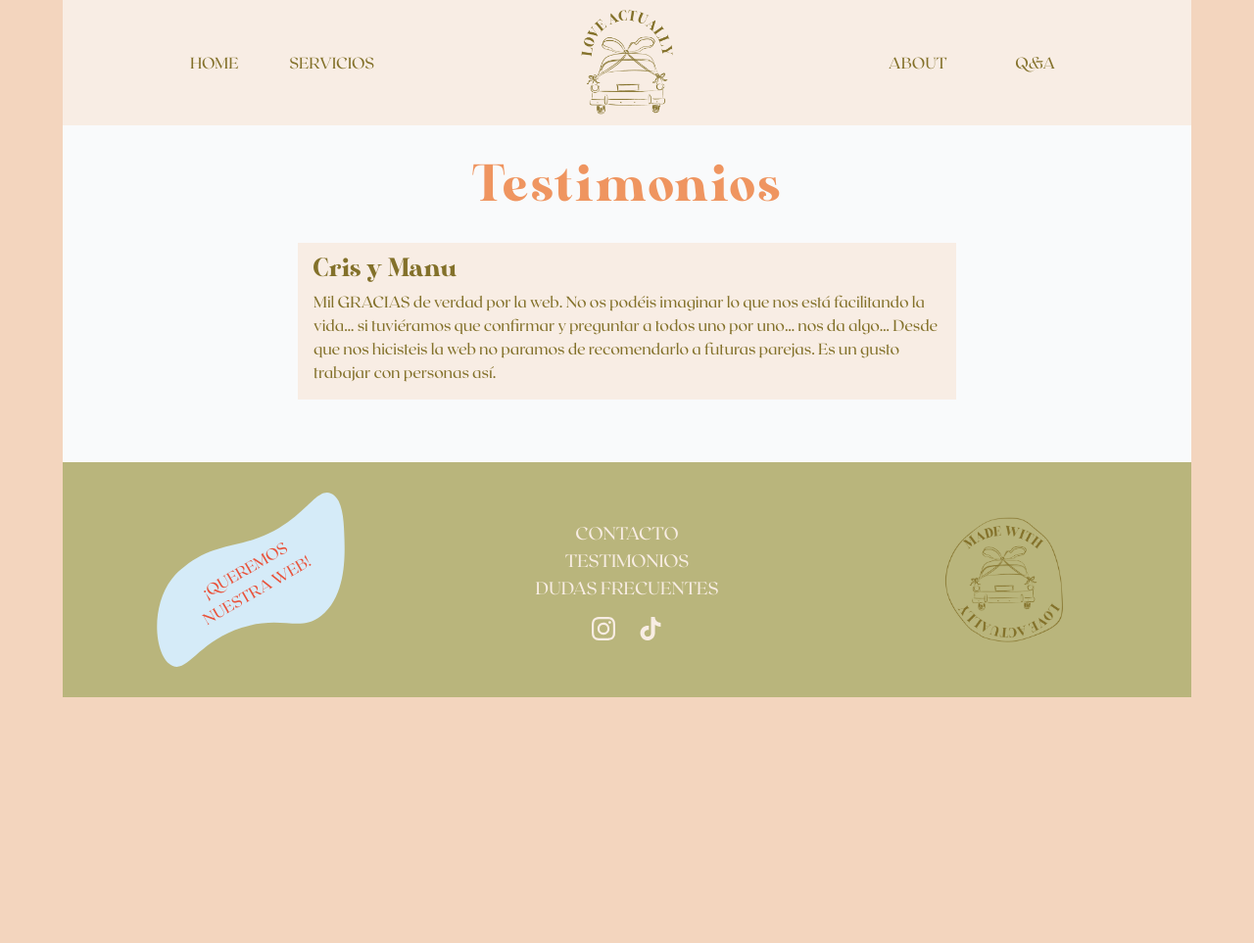
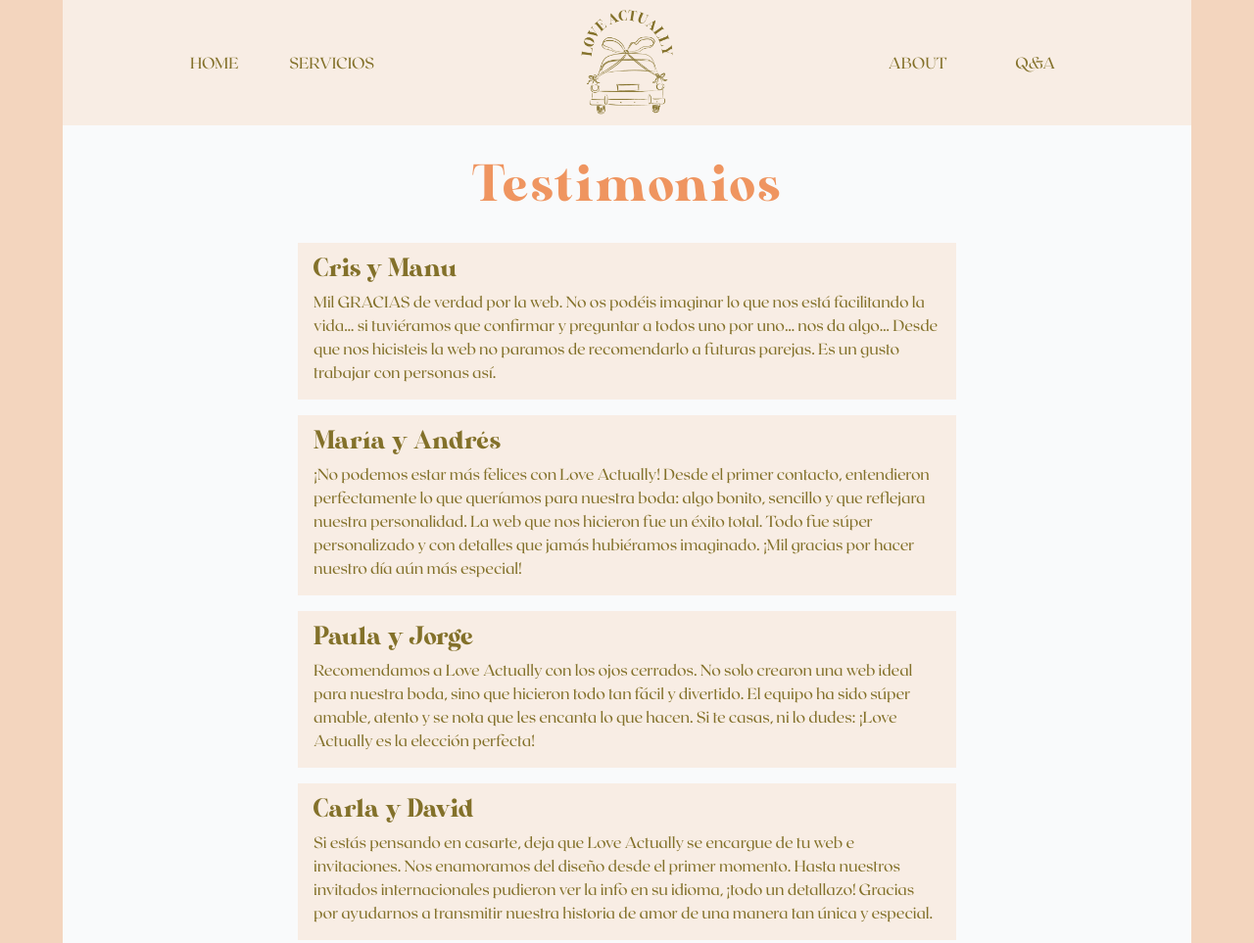
Before and after one commit to soyjaimefm/loveActually-web, an Astro site: page /testimonios in a window 1280 px wide. Shown: the top 963 px of the page at 98% size. Before the commit the page ends 800 px from the top, so only its background shows below. Built offline with nearby package versions, Linux system fonts and the light colour scheme; Astro itself is replaced by a stand-in of ours.

Commit message:
Added more reviews

```diff
--- a/src/config/text.js
+++ b/src/config/text.js
@@ -53,6 +53,29 @@
     question: `¿LA WEB SEGUIRÁ ACTIVA DESPUÉS DE LA BODA?`,
     answer: `Esta será una de las preguntas que os haremos cuando hablemos, es a vuestra elección.`
   }
-]
+];
 
-export {text, qaText};
+const reviewsText = [
+  {
+    title: 'Cris y Manu',
+    text: 'Mil GRACIAS de verdad por la web. No os podéis imaginar lo que nos está facilitando la vida… si tuviéramos que confirmar y preguntar a todos uno por uno… nos da algo… Desde que nos hicisteis la web no paramos de recomendarlo a futuras parejas. Es un gusto trabajar con personas así.'
+  },
+  {
+    title: 'María y Andrés',
+    text: '¡No podemos estar más felices con Love Actually! Desde el primer contacto, entendieron perfectamente lo que queríamos para nuestra boda: algo bonito, sencillo y que reflejara nuestra personalidad. La web que nos hicieron fue un éxito total. Todo fue súper personalizado y con detalles que jamás hubiéramos imaginado. ¡Mil gracias por hacer nuestro día aún más especial!'
+  },
+  {
+    title: 'Paula y Jorge',
+    text: 'Recomendamos a Love Actually con los ojos cerrados. No solo crearon una web ideal para nuestra boda, sino que hicieron todo tan fácil y divertido. El equipo ha sido súper amable, atento y se nota que les encanta lo que hacen. Si te casas, ni lo dudes: ¡Love Actually es la elección perfecta!'
+  },
+  {
+    title: 'Carla y David',
+    text: 'Si estás pensando en casarte, deja que Love Actually se encargue de tu web e invitaciones. Nos enamoramos del diseño desde el primer momento. Hasta nuestros invitados internacionales pudieron ver la info en su idioma, ¡todo un detallazo! Gracias por ayudarnos a transmitir nuestra historia de amor de una manera tan única y especial.'
+  },
+  // {
+  //   title: 'Sofía y Alex',
+  //   text: 'Love Actually salvó nuestras vidas en el caos de la planificación de la boda. No teníamos ni idea de por dónde empezar con las invitaciones y la web, pero ellos lo pusieron muy fácil. Además, fue muy práctico poder gestionar todo en un solo lugar y ahorrarnos mil dolores de cabeza. ¡Mil gracias, equipo, por hacer todo con tanto amor y dedicación!'
+  // }
+];
+
+export { text, qaText, reviewsText };
--- a/src/pages/testimonios.astro
+++ b/src/pages/testimonios.astro
@@ -2,6 +2,7 @@
 import Layout from "../layouts/Layout.astro";
 import LaH1 from "../components/ui/LaH1.astro";
 import Review from "../components/Review.astro";
+import { reviewsText } from "../config/text";
 ---
 
 <Layout
@@ -12,10 +13,11 @@
     <section class="container max-w-6xl px-8 py-12 mx-auto bg-gray-50">
       <LaH1 class="mb-6 text-center text-laOrange">Testimonios</LaH1>
       <div class="max-w-2xl mx-auto">
-        <Review
-          title="Cris y Manu"
-          text="Mil GRACIAS de verdad por la web. No os podéis imaginar lo que nos está facilitando la vida… si tuviéramos que confirmar y preguntar a todos uno por uno… nos da algo… Desde que nos hicisteis la web no paramos de recomendarlo a futuras parejas. Es un gusto trabajar con personas así."
-        />
+        {
+          reviewsText.map((review) => (
+            <Review {...review} />
+          ))
+        }
       </div>
     </section>
   </main>
```
